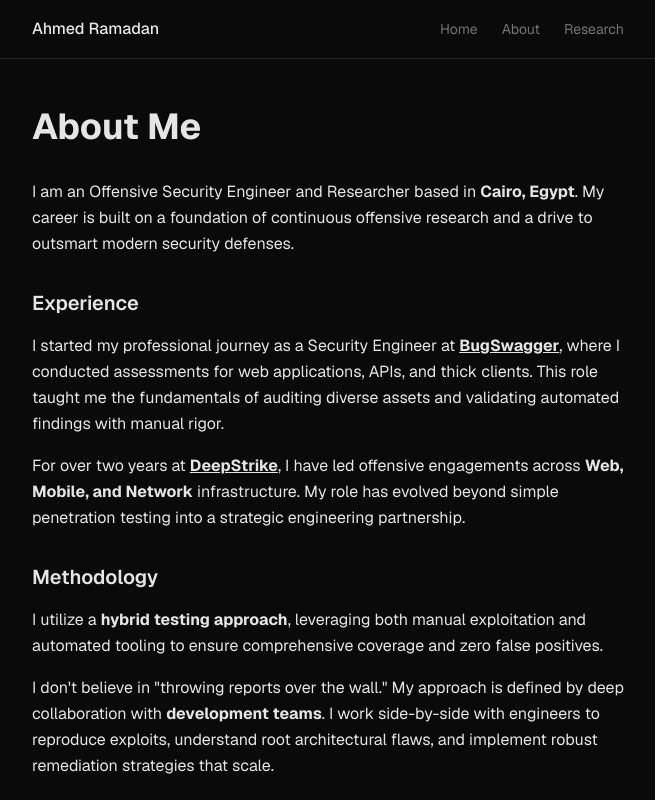
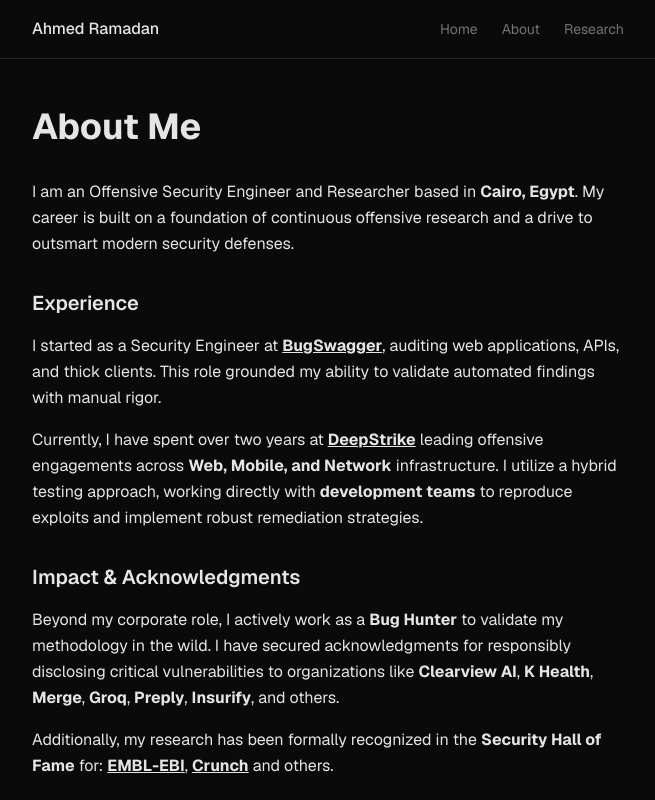
Before and after one commit to rmdnnnn/ahmedramadan, a Next.js app: page /about in a window 1280 px wide. Shown: the top 800 px of the page, without its empty margins (312-967 px from the left). Built offline with nearby package versions, Linux system fonts and the light colour scheme.

Commit message:
Update about page with concise version

```diff
--- a/app/about/page.tsx
+++ b/app/about/page.tsx
@@ -13,7 +13,7 @@
     <div className="max-w-[640px] mx-auto px-6 py-12">
       <h1 className="text-4xl font-bold mb-8 text-foreground">About Me</h1>
 
-      <div className="space-y-8 text-foreground/90 leading-relaxed">
+      <div className="space-y-8 text-foreground/90 leading-relaxed mb-12">
         <p>
           I am an Offensive Security Engineer and Researcher based in <strong>Cairo, Egypt</strong>. My career is built on a foundation of continuous offensive research and a drive to outsmart modern security defenses.
         </p>
@@ -22,22 +22,10 @@
           <h3 className="text-xl font-semibold mb-4 text-foreground">Experience</h3>
           <div className="space-y-4">
             <p>
-              I started my professional journey as a Security Engineer at <a href="https://www.bugswagger.com/" target="_blank" rel="noopener noreferrer" className="text-foreground underline hover:text-foreground/80"><strong>BugSwagger</strong></a>, where I conducted assessments for web applications, APIs, and thick clients. This role taught me the fundamentals of auditing diverse assets and validating automated findings with manual rigor.
+              I started as a Security Engineer at <a href="https://www.bugswagger.com/" target="_blank" rel="noopener noreferrer" className="text-foreground underline hover:text-foreground/80"><strong>BugSwagger</strong></a>, auditing web applications, APIs, and thick clients. This role grounded my ability to validate automated findings with manual rigor.
             </p>
             <p>
-              For over two years at <a href="https://deepstrike.io" target="_blank" rel="noopener noreferrer" className="text-foreground underline hover:text-foreground/80"><strong>DeepStrike</strong></a>, I have led offensive engagements across <strong>Web, Mobile, and Network</strong> infrastructure. My role has evolved beyond simple penetration testing into a strategic engineering partnership.
-            </p>
-          </div>
-        </section>
-
-        <section>
-          <h3 className="text-xl font-semibold mb-4 text-foreground">Methodology</h3>
-          <div className="space-y-4">
-            <p>
-              I utilize a <strong>hybrid testing approach</strong>, leveraging both manual exploitation and automated tooling to ensure comprehensive coverage and zero false positives.
-            </p>
-            <p>
-              I don&apos;t believe in &quot;throwing reports over the wall.&quot; My approach is defined by deep collaboration with <strong>development teams</strong>. I work side-by-side with engineers to reproduce exploits, understand root architectural flaws, and implement robust remediation strategies that scale.
+              Currently, I have spent over two years at <a href="https://deepstrike.io" target="_blank" rel="noopener noreferrer" className="text-foreground underline hover:text-foreground/80"><strong>DeepStrike</strong></a> leading offensive engagements across <strong>Web, Mobile, and Network</strong> infrastructure. I utilize a hybrid testing approach, working directly with <strong>development teams</strong> to reproduce exploits and implement robust remediation strategies.
             </p>
           </div>
         </section>
@@ -46,13 +34,10 @@
           <h3 className="text-xl font-semibold mb-4 text-foreground">Impact & Acknowledgments</h3>
           <div className="space-y-4">
             <p>
-              Beyond my corporate role, I validate my methodology in the wild. I have secured acknowledgments through <strong>Bug Bounty</strong> programs for responsibly disclosing critical vulnerabilities to organizations like <strong>Clearview AI</strong>, <strong>K Health</strong>, <strong>Merge</strong>, <strong>Groq</strong>, <strong>Preply</strong>, <strong>Insurify</strong>, and others.
+              Beyond my corporate role, I actively work as a <strong>Bug Hunter</strong> to validate my methodology in the wild. I have secured acknowledgments for responsibly disclosing critical vulnerabilities to organizations like <strong>Clearview AI</strong>, <strong>K Health</strong>, <strong>Merge</strong>, <strong>Groq</strong>, <strong>Preply</strong>, <strong>Insurify</strong>, and others.
             </p>
             <p>
               Additionally, my research has been formally recognized in the <strong>Security Hall of Fame</strong> for: <a href="https://www.ebi.ac.uk/security/hall-of-fame/" target="_blank" rel="noopener noreferrer" className="text-foreground underline hover:text-foreground/80"><strong>EMBL-EBI</strong></a>, <a href="https://www.crunch.co.uk/responsible-disclosure" target="_blank" rel="noopener noreferrer" className="text-foreground underline hover:text-foreground/80"><strong>Crunch</strong></a> and others.
-            </p>
-            <p>
-              What ultimately drives me is a genuine passion for <strong>Red Teaming</strong> and <strong>Vulnerability Research</strong>. I treat every engagement as an opportunity to simulate sophisticated adversaries, bridging the gap between theoretical compliance and practical, battle hardened defense.
             </p>
           </div>
         </section>
```
